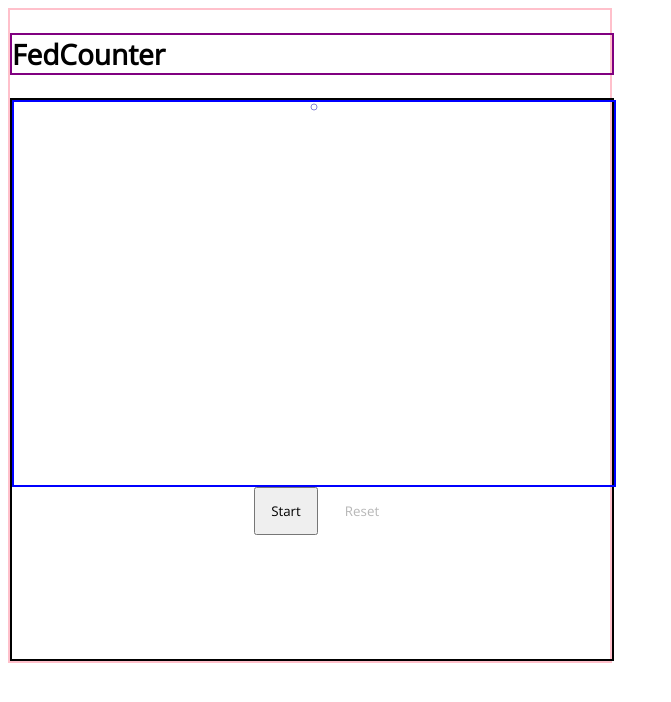
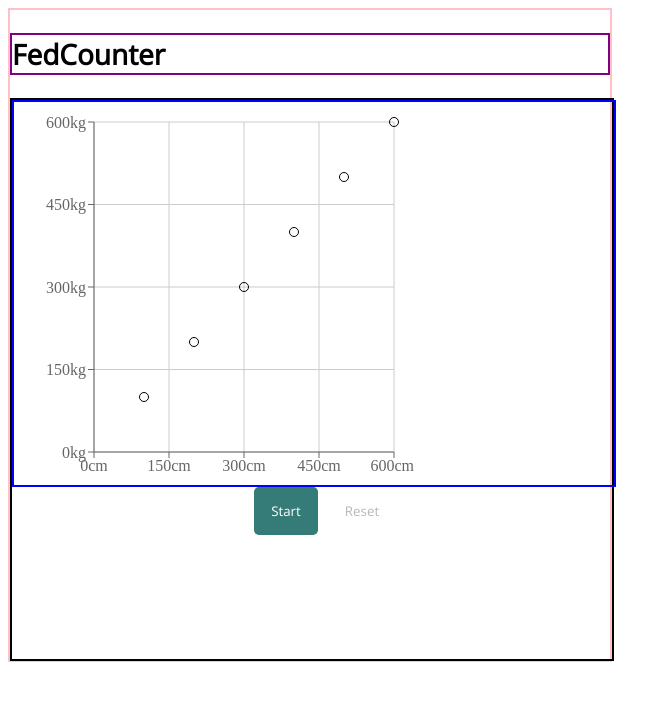
Before and after one commit to cw323/federato, a React (Create React App) app: page / in a window 1280 px wide. Shown: the top 702 px of the page, without its empty margins (0-671 px from the left). Built offline with nearby package versions, Linux system fonts and the light colour scheme.

Commit message:
Import rechart scatter chart

```diff
--- a/src/App.js
+++ b/src/App.js
@@ -3,19 +3,16 @@ import { FontAwesomeIcon } from '@fortawesome/react-fontawesome';
 import { faUndo } from '@fortawesome/free-solid-svg-icons';
 import Styled from 'styled-components';
 import Header from './components/Header.jsx';
-import { LineChart, Line } from 'recharts';
+import Chart from './components/Chart.jsx';
 
-const data = [{name: 'Page A', uv: 400, pv: 2400, amt: 2400}];
-
-const Chart = (
-  <LineChart width={600} height={383} data={data}>
-    <Line type="monotone" dataKey="uv" stroke="#8884d8" />
-  </LineChart>
-);
 
 const Wrapper = Styled.div`
   width: 600px;
+  height: 650px;
   border: 2px solid pink;
+`;
+
+const H2Container = Styled.div`
 `;
 
 const Tile = Styled.div`
@@ -62,12 +59,14 @@ const StartButtonContainer = Styled.div`
 const StartButton = Styled.button`
   width: 64px;
   height: 48px;
+  color: white;
+  background: #357b78;
+  border-radius: 5px;
+  border: none;
   font-family: Open Sans, sans-serif;
 
   ${({ active }) => active && `
     width: 48px;
-    color: white;
-    background: #357b78;
   `}
 `;
 
@@ -113,7 +112,9 @@ function App() {
       <Tile>
 
 
-        <ChartContainer>{Chart}</ChartContainer>
+        <ChartContainer>
+          <Chart />
+        </ChartContainer>
 
         <ButtonsContainer active={(count > 0)}>
           <UndoButtonContainer>
--- /dev/null
+++ b/src/components/Chart.jsx
@@ -0,0 +1,33 @@
+import React, { PureComponent } from 'react';
+import {
+  ScatterChart, Scatter, XAxis, YAxis, CartesianGrid, Tooltip
+} from 'recharts';
+
+const data = [
+  { x: 100, y: 100 },
+  { x: 200, y: 200 },
+  { x: 300, y: 300 },
+  { x: 400, y: 400 },
+  { x: 500, y: 500 },
+  { x: 600, y: 600 }
+];
+
+export default class Chart extends PureComponent {
+  render() {
+    return (
+      <ScatterChart
+        width={400}
+        height={400}
+        margin={{
+          top: 20, right: 20, bottom: 20, left: 20,
+        }}
+      >
+        <CartesianGrid />
+        <XAxis type="number" dataKey="x" unit="cm" />
+        <YAxis type="number" dataKey="y" name="weight" unit="kg" />
+        {/* <Tooltip cursor={{ strokeDasharray: '3 3' }} /> */}
+        <Scatter data={data} border="1px solid #d5d5d5" stroke="#000000" fill="none" />
+      </ScatterChart>
+    );
+  }
+}
--- a/src/components/Header.jsx
+++ b/src/components/Header.jsx
@@ -2,7 +2,6 @@ import React from 'react';
 import Styled from 'styled-components';
 
 const H2 = Styled.h2`
-  width: 600px;
   border: 2px solid purple;
   font-size: 28px;
   font-family: Open Sans, sans-serif;
```
